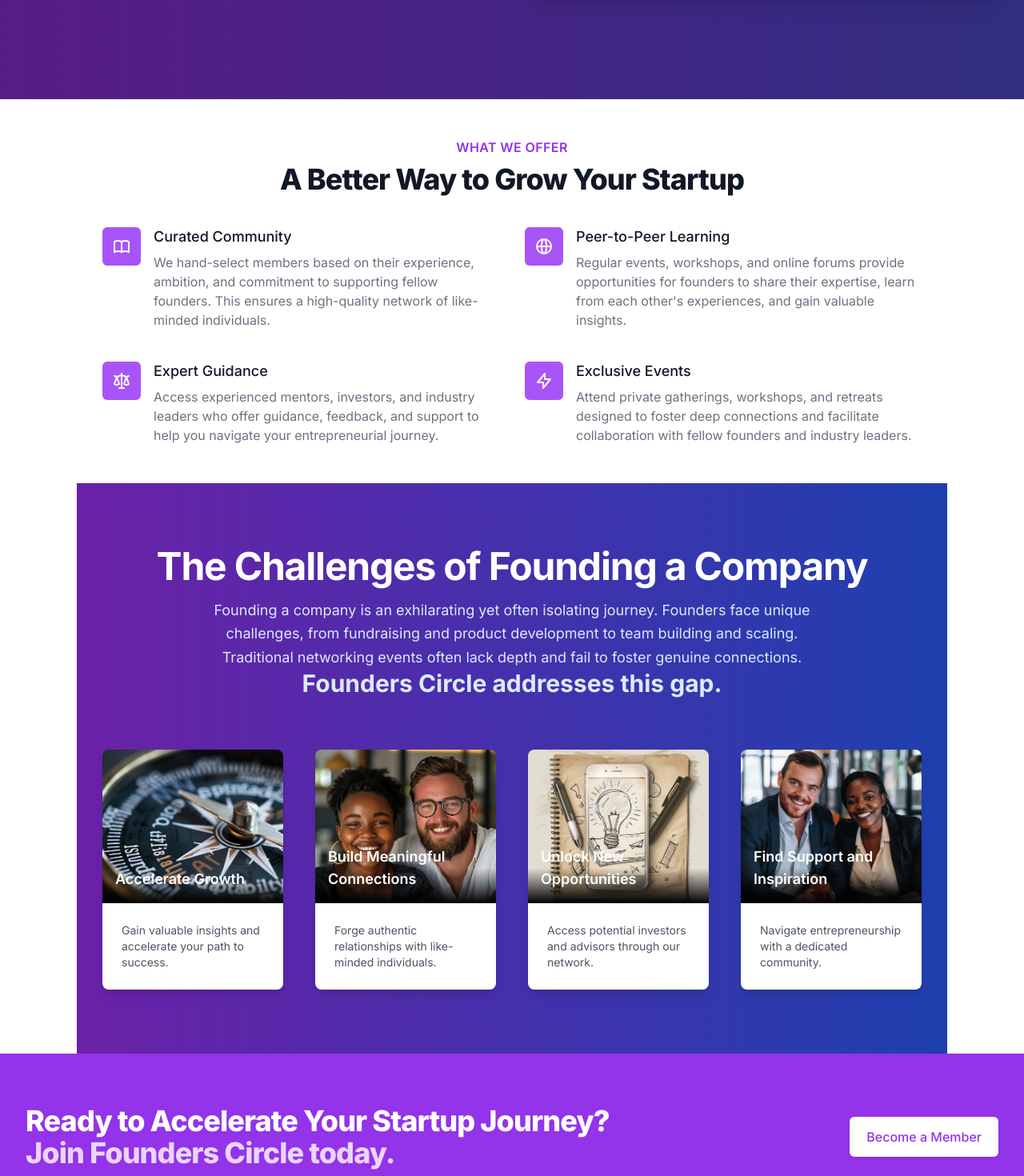
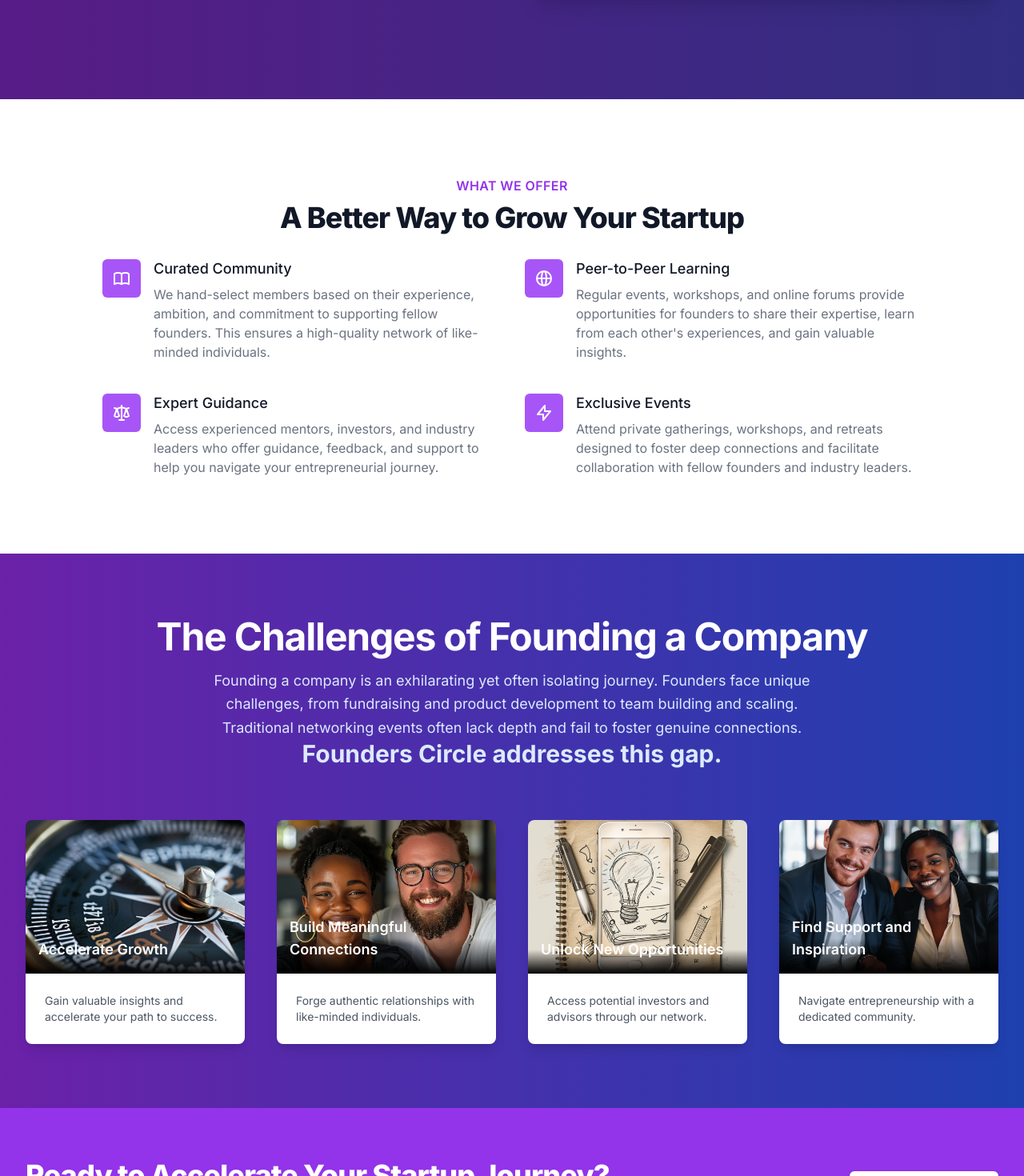
Before and after one commit to buzzedison/edisonstrategy, a Next.js app: page /founders in a window 1280 px wide. Shown: the part 580-2050 px from the top of the page at 80% size. Built offline with nearby package versions, Linux system fonts and the light colour scheme.

Commit message:
updated founders page

```diff
--- a/app/founders/components/ProblemStatement.tsx
+++ b/app/founders/components/ProblemStatement.tsx
@@ -2,8 +2,10 @@ import React from 'react';
 
 const ProblemSection: React.FC = () => {
   return (
+    <>
+    <div className="">
     <section className="bg-gradient-to-r from-purple-800 to-blue-800 py-20 px-4 sm:px-6 lg:px-8">
-      <div className="max-w-6xl mx-auto">
+      <div className="max-w-7xl mx-auto">
         <div className="text-center">
           <h2 className="text-4xl font-bold text-white sm:text-5xl tracking-tight">
             The Challenges of Founding a Company
@@ -44,6 +46,8 @@ const ProblemSection: React.FC = () => {
         </div>
       </div>
     </section>
+    </div>
+    </>
   );
 };
 
--- a/app/founders/page.tsx
+++ b/app/founders/page.tsx
@@ -6,7 +6,7 @@ import ProblemSection from './components/ProblemStatement'
 export default function Home() {
   return (
     <>
-    <div>
+    <div className="w-full">
        {/* Hero Section */}
 <section className="w-full bg-gradient-to-r from-purple-900 to-indigo-900 text-white py-32 px-4 sm:px-6 lg:px-8">
   <div className="max-w-7xl mx-auto grid grid-cols-1 lg:grid-cols-2 gap-12 items-center">
@@ -43,11 +43,11 @@ export default function Home() {
   </div>
 </section>
     </div>
-    <div className="w-full flex min-h-screen flex-col items-center justify-between px-24">
+    <div className="w-full flex pb-24  flex-col items-center justify-between px-24">
 
 
        {/* What We Offer Section */}
-       <section className="py-12 bg-white">
+       <section className="py-24 pb-0 bg-white">
   <div className="max-w-7xl mx-auto px-4 sm:px-6 lg:px-8">
     <div className="lg:text-center">
       <h2 className="text-base text-purple-600 font-semibold tracking-wide uppercase">What We Offer</h2>
@@ -56,7 +56,7 @@ export default function Home() {
       </p>
     </div>
 
-          <div className="mt-10">
+    <div className="mt-8">
       <dl className="space-y-10 md:space-y-0 md:grid md:grid-cols-2 md:gap-x-8 md:gap-y-10">
         {/* Feature items */}
         <div className="relative">
@@ -118,10 +118,13 @@ export default function Home() {
     </div>
   </div>
 </section>
+
+    </div>
+    <section>
 <ProblemSection/>
-    </div>
+</section>
+    <div>
 
-    <div>
          {/* CTA Section */}
       <section className="bg-purple-600">
         <div className="max-w-7xl mx-auto py-12 px-4 sm:px-6 lg:py-16 lg:px-8 lg:flex lg:items-center lg:justify-between">
```
Lines whose indentation alone changed are shown as unchanged.
